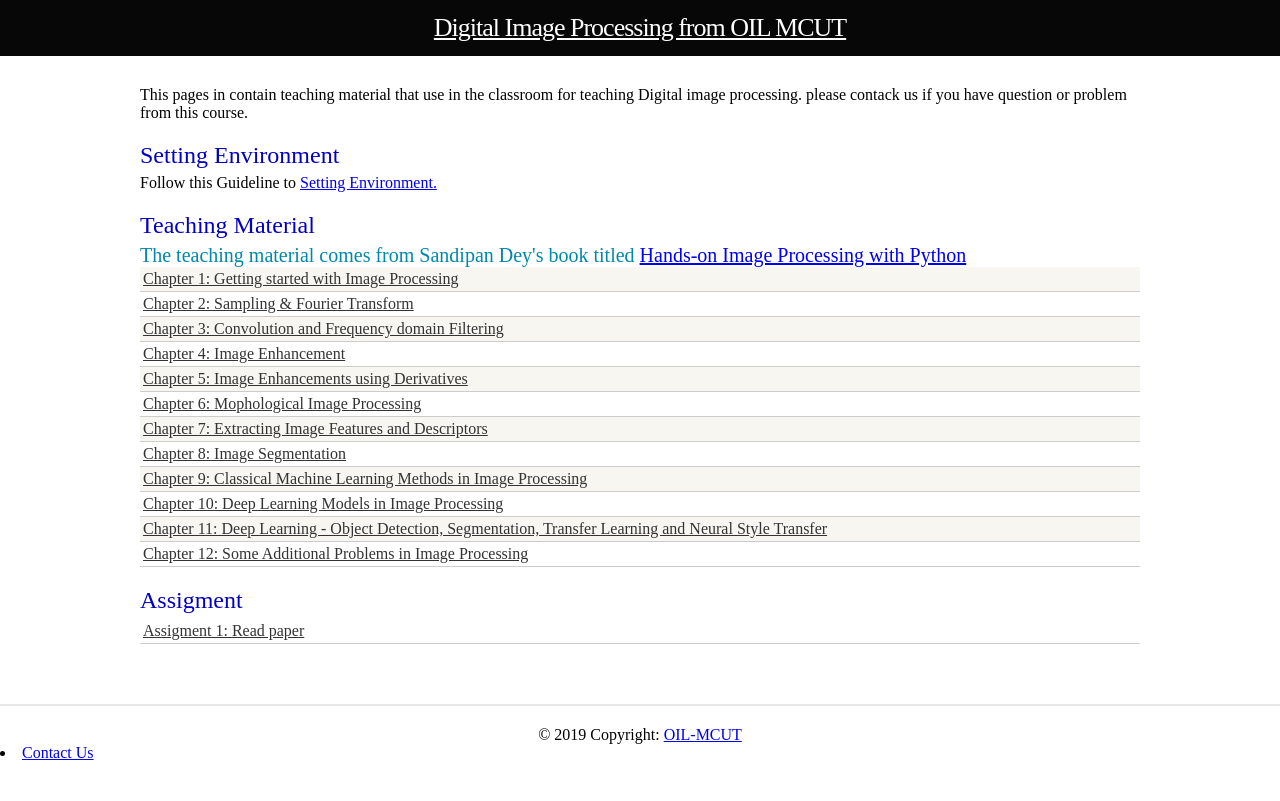
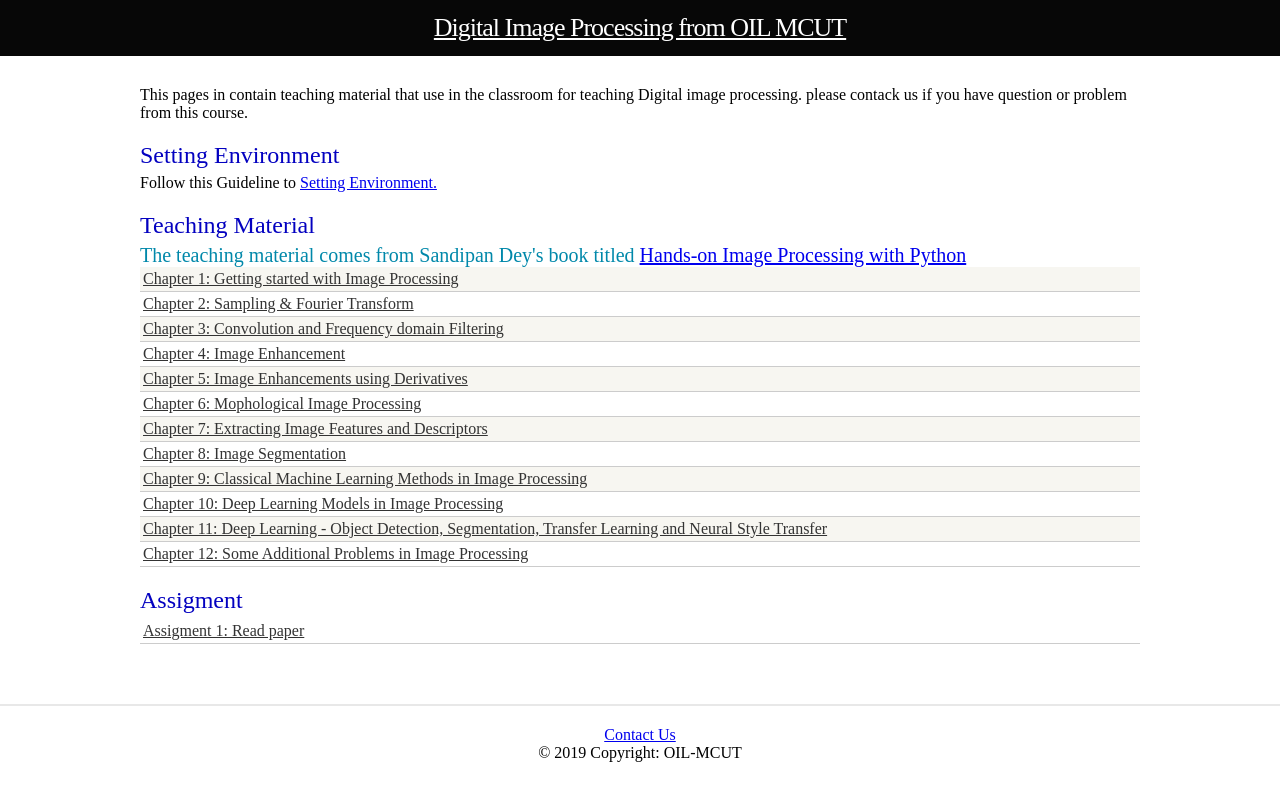
Before and after one commit to oil-mcut/oil-mcut.github.io, a Jekyll site: the page built from index.html, in a window 1280 px wide. Shown: the top 801 px of the page. Built offline with Jekyll 4.4.1, drawn with Linux system fonts in a browser that asks for light colours.

Commit message:
15122019

```diff
--- a/_layouts/default.html
+++ b/_layouts/default.html
@@ -30,13 +30,12 @@
 
     <footer class="site-footer">
     <!-- Copyright -->
-        <div class="footer-copyright wrap">© 2019 Copyright:
-            <a href="https://github.com/oil-mcut/oil-mcut.github.io">OIL-MCUT</a>
+        <div class="footer-copyright wrap">
+            <a href="mailto:{{ site.email }}">Contact Us</a>
         </div>
-    <!-- Copyright -->
-        <li>
-            <a href="mailto:{{ site.email }}">Contact Us</a>
-        </li>
+
+        <div class="footer-copyright wrap">© 2019 Copyright: OIL-MCUT
+        </div>
 
     </footer>
     </body>
```
